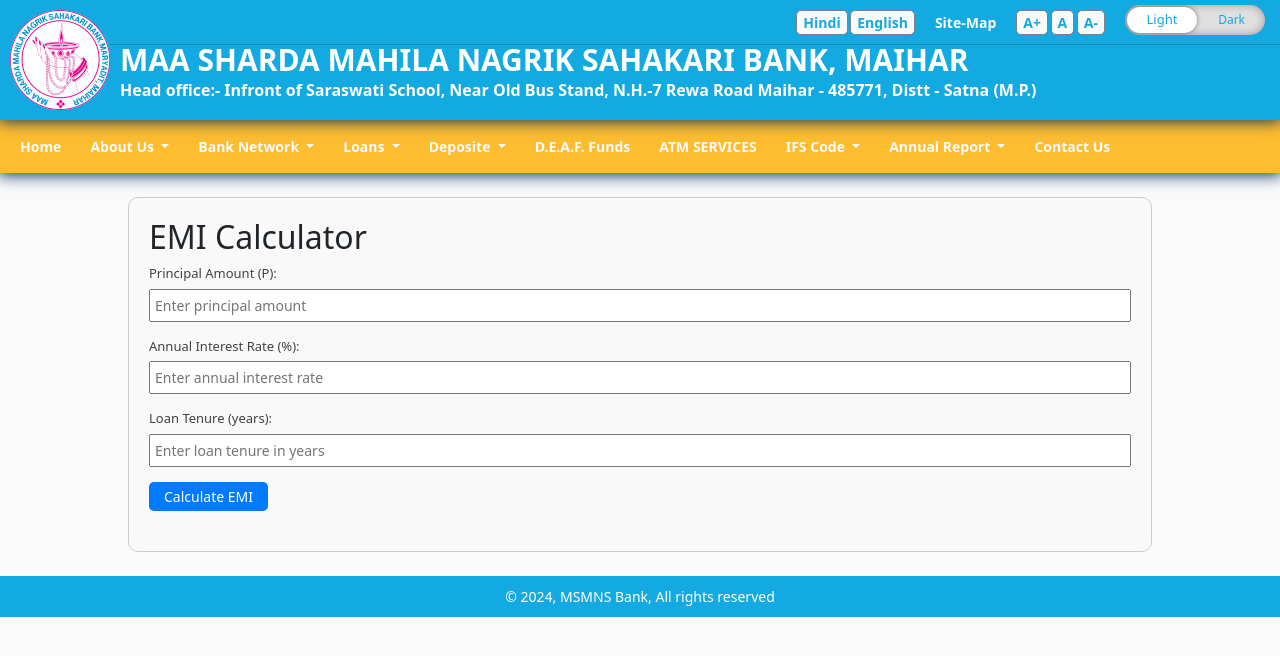
After one commit to anurag6569201/MSMNS-bank, a Django app: page /loan/emi/ in a window 1280 px wide. The commit adds this page. Shown: the top 656 px of the page. Run offline with Django 5.2, Linux system fonts and the light colour scheme.

Commit message:
addded calculators

```diff
--- a/core/templates/core/elements/navbar.html
+++ b/core/templates/core/elements/navbar.html
@@ -92,8 +92,8 @@
                         <li><a class="dropdown-item font_resizer" href="#">Education Loan</a></li>
                         <li><a class="dropdown-item font_resizer" href="{% url 'loans:property' %}">Property/Mortgage Loan</a></li>
                         <li><a class="dropdown-item font_resizer" href="#">MSME Loan</a></li>
-                        <li><a class="dropdown-item font_resizer" href="#">EMI Calculator</a></li>
-                        <li><a class="dropdown-item font_resizer" href="#">FD Maturity Calculator</a></li>
+                        <li><a class="dropdown-item font_resizer" href="{% url 'loans:emi_tool' %}">EMI Calculator</a></li>
+                        <li><a class="dropdown-item font_resizer" href="{% url 'loans:fd_tool' %}">FD Maturity Calculator</a></li>
                     </ul>
                 </li>
                 <li class="nav-item dropdown">
--- a/loans/static/loan/css/loan.css
+++ b/loans/static/loan/css/loan.css
@@ -1,3 +1,76 @@
 .homeloan{
     font-size: 1.4em;
 }
+
+/* emi tool */
+.fd_tool,
+.emi_tool {
+    max-width: 80%;
+    margin: auto;
+    padding: 20px;
+    border: 1px solid #ccc;
+    border-radius: 10px;
+    background-color: #f9f9f9;
+}
+.form-group {
+    margin-bottom: 15px;
+}
+.form-group label {
+    display: block;
+    margin-bottom: 5px;
+}
+.form-group input {
+    width: 100%;
+    padding: 4px;
+    font-size: 1.4em;
+    box-sizing: border-box;
+}
+.form-group button {
+    padding: 4px 15px;
+    background-color: #007bff;
+    border: none;
+    color: white;
+    cursor: pointer;
+    border-radius: 5px;
+    font-size: 1.4em;
+}
+.form-group button:hover {
+    background-color: #0056b3;
+}
+.result {
+    margin-top: 20px;
+}
+
+
+/* property css */
+.propertyloan table {
+    width: 100%;
+    font-size: 1.4em;
+    border-collapse: collapse;
+}
+.propertyloan th, .propertyloan td {
+    border: 1px solid #dddddd;
+    text-align: left;
+    padding: 8px;
+}
+.propertyloan th {
+    background-color: #f2f2f2;
+}
+
+
+/* homeloan css */
+.homeloan table {
+    width: 100%;
+    border-collapse: collapse;
+}
+
+.homeloan th,
+.homeloan td {
+    border: 1px solid black;
+    padding: 8px;
+    text-align: left;
+}
+
+.homeloan th {
+    background-color: #f2f2f2;
+}
--- /dev/null
+++ b/loans/static/loan/js/loan.js
@@ -0,0 +1,32 @@
+// emi tool js
+function calculateEMI() {
+    const principal = document.getElementById('principal').value;
+    const annualRate = document.getElementById('annualRate').value;
+    const tenure = document.getElementById('tenure').value;
+
+    if (principal && annualRate && tenure) {
+        const monthlyRate = (annualRate / 12) / 100;
+        const months = tenure * 12;
+
+        const emi = (principal * monthlyRate * Math.pow(1 + monthlyRate, months)) / (Math.pow(1 + monthlyRate, months) - 1);
+
+        document.getElementById('result').innerHTML = `<h4>Monthly EMI: ₹${emi.toFixed(2)}</h4>`;
+    } else {
+        document.getElementById('result').innerHTML = `<h4>Please fill in all fields</h4>`;
+    }
+}
+
+// fd calculator tool
+function calculateFDMaturity() {
+    const principal = parseFloat(document.getElementById('principal').value);
+    const annualRate = parseFloat(document.getElementById('annualRate').value) / 100;
+    const tenure = parseFloat(document.getElementById('tenure').value);
+    const n = 4;  // Quarterly compounding
+
+    if (principal && annualRate && tenure) {
+        const maturityAmount = principal * Math.pow((1 + annualRate / n), n * tenure);
+        document.getElementById('result').innerHTML = `<h4>Maturity Amount: ₹${maturityAmount.toFixed(2)}</h4>`;
+    } else {
+        document.getElementById('result').innerHTML = `<h4>Please fill in all fields</h4>`;
+    }
+}
--- /dev/null
+++ b/loans/templates/loan/app/emi_tool.html
@@ -0,0 +1,26 @@
+{% extends 'loan/partial/base.html' %}
+{% load static %}
+
+{% block index %}
+
+<div class="container emi_tool mt-4">
+    <h2>EMI Calculator</h2>
+    <div class="form-group">
+        <label for="principal">Principal Amount (P):</label>
+        <input type="number" id="principal" placeholder="Enter principal amount">
+    </div>
+    <div class="form-group">
+        <label for="annualRate">Annual Interest Rate (%):</label>
+        <input type="number" id="annualRate" placeholder="Enter annual interest rate">
+    </div>
+    <div class="form-group">
+        <label for="tenure">Loan Tenure (years):</label>
+        <input type="number" id="tenure" placeholder="Enter loan tenure in years">
+    </div>
+    <div class="form-group">
+        <button onclick="calculateEMI()">Calculate EMI</button>
+    </div>
+    <div class="result" id="result"></div>
+</div>
+
+{% endblock index %}
--- a/loans/urls.py
+++ b/loans/urls.py
@@ -6,4 +6,6 @@
 urlpatterns=[
     path("property/",views.property,name="property"),
     path("home/",views.home,name="home"),
+    path("emi/",views.emi_tool,name="emi_tool"),
+    path("fdtool/",views.fd_tool,name="fd_tool"),
 ]
--- a/loans/views.py
+++ b/loans/views.py
@@ -1,13 +1,13 @@
 from django.shortcuts import render
 
 def property(request):
-    context={
-
-    }
-    return render(request, "loan/app/property.html", context)
+    return render(request, "loan/app/property.html")
 
 def home(request):
-    context={
+    return render(request, "loan/app/home.html")
 
-    }
-    return render(request, "loan/app/home.html", context)
+def emi_tool(request):
+    return render(request, "loan/app/emi_tool.html")
+
+def fd_tool(request):
+    return render(request, "loan/app/fd_tool.html")
```
Also changed, not shown: loans/templates/loan/app/fd_tool.html (added, +24 -0 lines), loans/templates/loan/app/home.html (+0 -19 lines), loans/templates/loan/app/property.html (+1 -16 lines).
